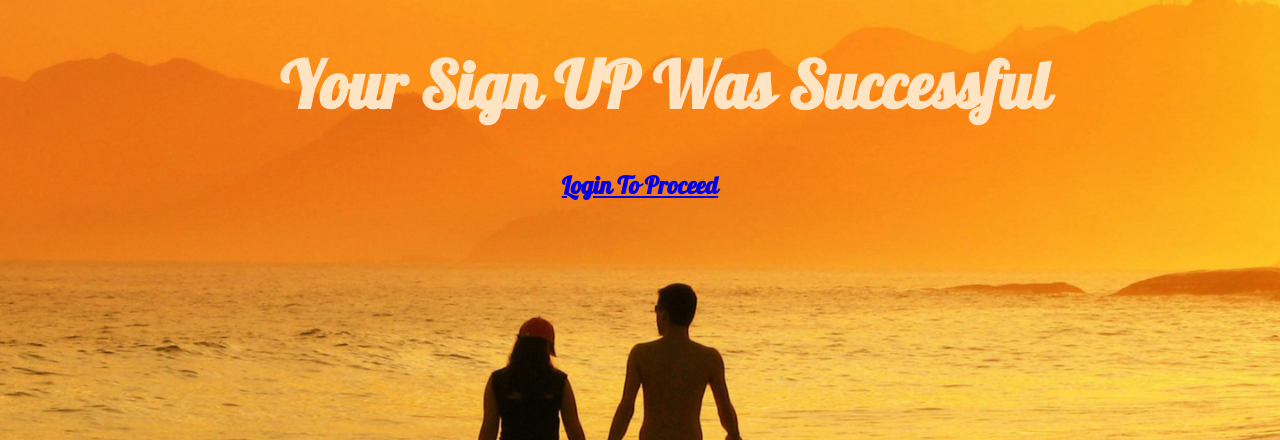
After one commit to karanbh11/project-3-Django, a Django app: page /success/ in a window 1280 px wide. The commit adds this page. Shown: the top 440 px of the page. Run offline with Django 3.2, Linux system fonts and the light colour scheme.

Commit message:
Added success page for a successful signup

```diff
--- a/Project3/urls.py
+++ b/Project3/urls.py
@@ -20,6 +20,7 @@
 urlpatterns = [
     url(r'^admin/', admin.site.urls),
 	url(r'^$', home),
+	url(r'^success/$', success),
 	url(r'^log/$', login_view),
 	url(r'^post/$', post_view),
 	url(r'^feed/$', feed),
--- a/Project3/views.py
+++ b/Project3/views.py
@@ -122,3 +122,6 @@
 			return redirect('/feed/')
 	else:
 		return redirect('/login')
+
+def success(request):
+	return render(request, 'success.html', {'STATIC_URL':STATIC_URL})
--- a/app1/templates/home.html
+++ b/app1/templates/home.html
@@ -13,7 +13,7 @@
         </div>
         <div class="sign_up">
         <p style="color: black;font-size: 35px;text-align:center;margin-top:5px">Sign-Up</p>
-        <form class="form" method="POST">
+        <form class="form" method="POST" action="success/">
 			{% csrf_token %}
             <input type="text" placeholder="First Name" name="firstname" value={{firstname}}><br>
             <input type="text" placeholder="Last Name" name="lastname" value={{lastname}}><br>
--- /dev/null
+++ b/app1/templates/success.html
@@ -0,0 +1,11 @@
+<!DOCTYPE html>
+<html>
+<head>
+<title>Successful Sign Up</title>
+<link rel="stylesheet" type="text/css" href="{{STATIC_URL}}mycss.css">
+</head>
+<body>
+<h1 align='center'>Your Sign UP Was Successful</h1>
+<h2 align="center"><a href="/log">Login To Proceed</a></h2>
+</body>
+</html>
```
